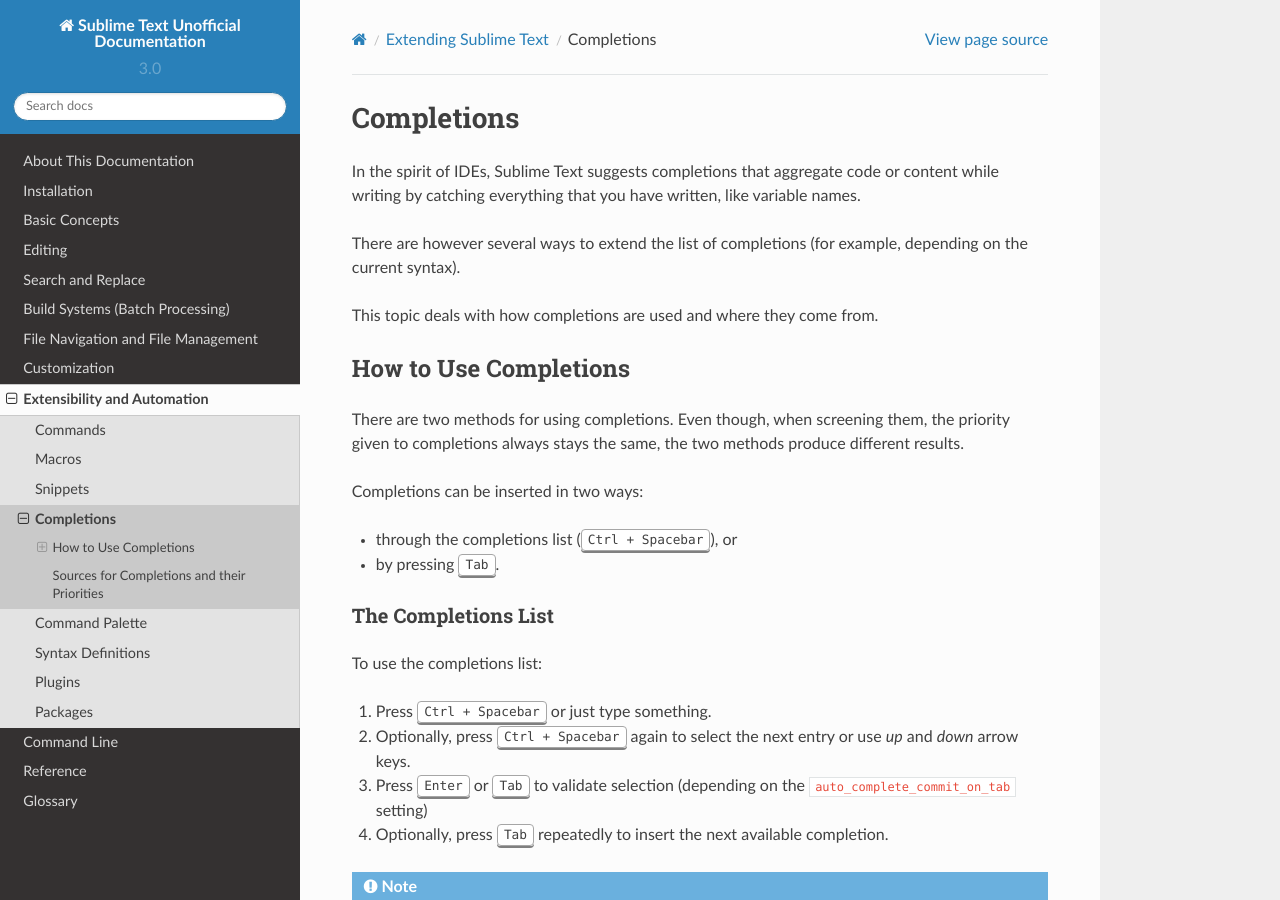
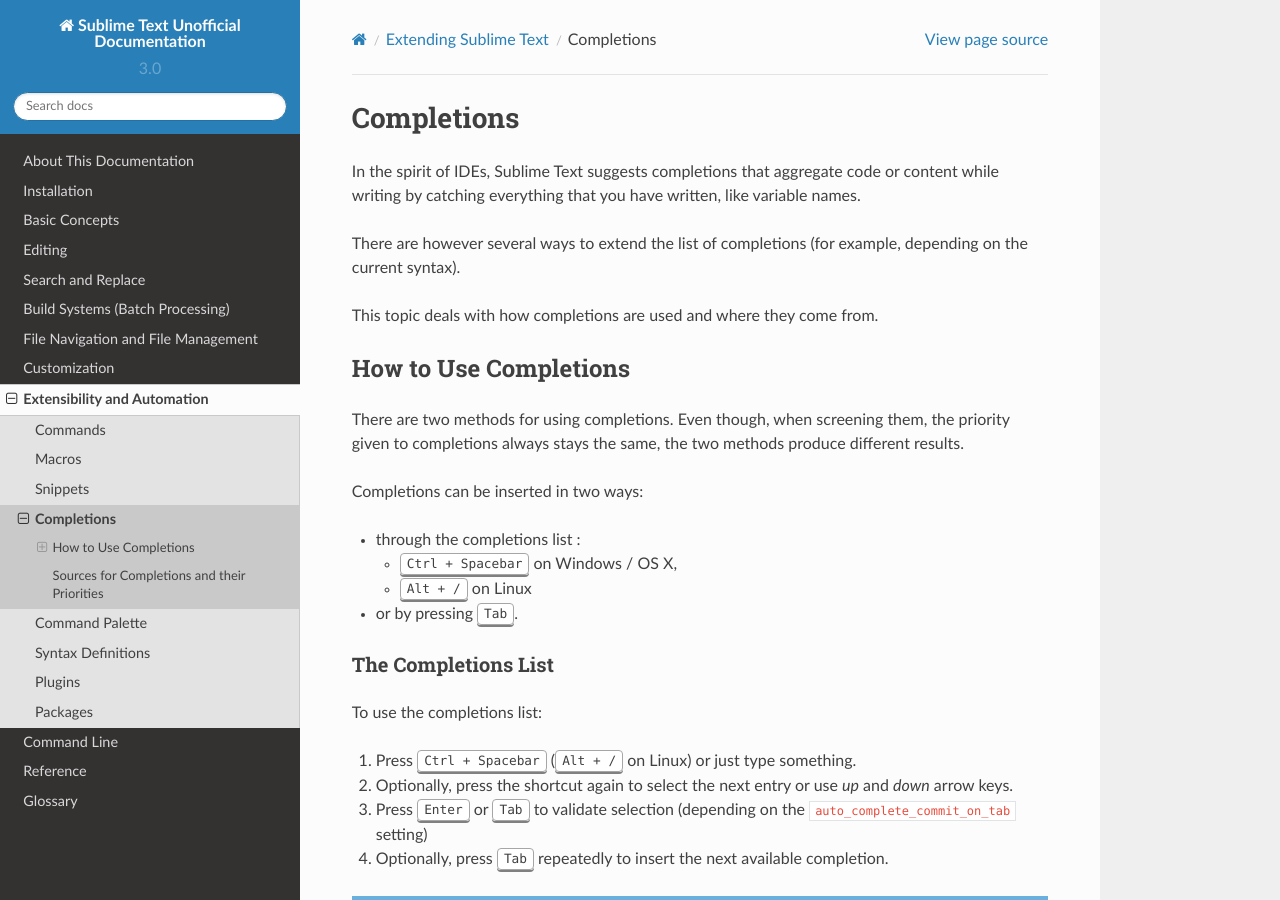
Before and after one commit to guillermooo/sublime-undocs, a Sphinx documentation site: the page built from source/extensibility/completions.rst, in a window 1280 px wide and 900 px high. Built offline with Sphinx 7.4.7 and the Read the Docs theme 2.0.0, drawn with Linux system fonts in a browser that asks for light colours.

Commit message:
add completions list shortcut for Linux

```diff
--- a/source/extensibility/completions.rst
+++ b/source/extensibility/completions.rst
@@ -27,8 +27,12 @@
 
 Completions can be inserted in two ways:
 
-* through the completions list (:kbd:`Ctrl + Spacebar`), or
-* by pressing :kbd:`Tab`.
+* through the completions list :
+
+  * :kbd:`Ctrl + Spacebar` on Windows / OS X,
+  * :kbd:`Alt + /` on Linux
+
+* or by pressing :kbd:`Tab`.
 
 
 The Completions List
@@ -36,8 +40,9 @@
 
 To use the completions list:
 
-1. Press :kbd:`Ctrl + Spacebar` or just type something.
-#. Optionally, press :kbd:`Ctrl + Spacebar` again
+1. Press :kbd:`Ctrl + Spacebar` (:kbd:`Alt + /` on Linux)
+   or just type something.
+#. Optionally, press the shortcut again
    to select the next entry
    or use *up* and *down* arrow keys.
 #. Press :kbd:`Enter` or :kbd:`Tab` to validate selection
```
